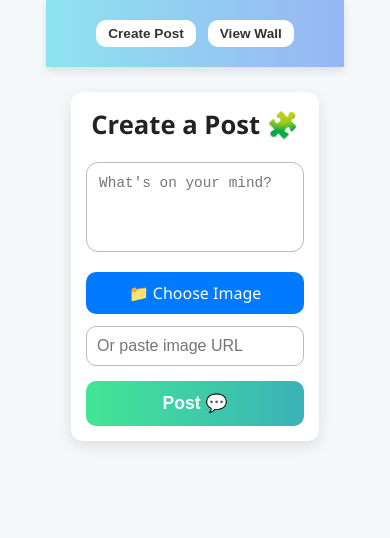
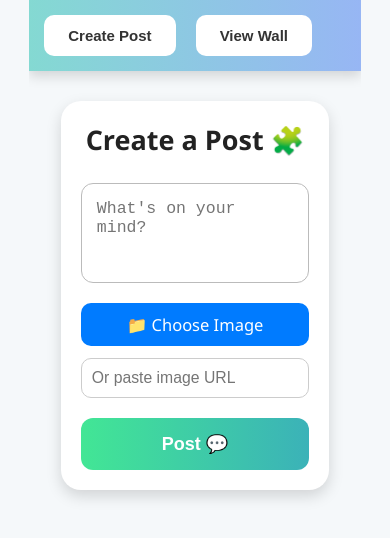
Before and after one commit to Hasitha-Kaluarachchi/Social-Media-Post-Builder-Feed-Prototype, a React (Vite) app: page / in a window 390 px wide. Shown: the top 538 px of the page. Built offline with nearby package versions, Linux system fonts and the light colour scheme.

Commit message:
Update App.css

```diff
--- a/src/App.css
+++ b/src/App.css
@@ -1,4 +1,4 @@
-/* Reset and base styling */
+/* Reset and base layout */
 * {
   box-sizing: border-box;
   margin: 0;
@@ -8,12 +8,13 @@
 html, body {
   width: 100%;
   height: 100%;
-  overflow-x: hidden;
+  overflow-x: hidden; /* stop sideways scroll */
+  font-size: 18px; /* overall base font size increased */
 }
 
 body {
   font-family: "Poppins", sans-serif;
-  background-color: #f4f6fb;
+  background-color: #eef2f8;
   display: flex;
   flex-direction: column;
   align-items: center;
@@ -26,43 +27,42 @@ body {
   align-items: center;
   min-height: 100vh;
   width: 100%;
+  overflow-x: hidden;
 }
 
 /* Header */
 .header {
   width: 100%;
-  background: linear-gradient(90deg, #8ee3ef, #97b6f4);
-  padding: 20px 50px;
+  background: linear-gradient(90deg, #84d9d2, #97b6f4);
+  padding: 25px 60px;
   display: flex;
   justify-content: space-between;
   align-items: center;
-  box-shadow: 0 4px 8px rgba(0, 0, 0, 0.1);
   flex-wrap: wrap;
+  box-shadow: 0 5px 12px rgba(0, 0, 0, 0.15);
 }
 
 .header h1 {
+  font-size: 2rem; /* larger title */
   color: #333;
-  font-size: 1.8rem;
-  font-weight: 600;
-  white-space: nowrap;
 }
 
 .header nav {
   display: flex;
+  gap: 20px;
   flex-wrap: wrap;
-  gap: 12px;
 }
 
 .header nav button {
-  padding: 10px 20px;
+  background: #ffffff;
   border: none;
-  background: white;
   color: #333;
+  padding: 12px 24px;
   border-radius: 10px;
+  font-weight: 600;
+  font-size: 1rem;
   cursor: pointer;
   transition: 0.3s;
-  font-weight: 600;
-  font-size: 1rem;
 }
 
 .header nav button:hover {
@@ -71,49 +71,51 @@ body {
 
 /* Main content */
 .main {
-  width: 100%;
-  max-width: 750px; /* increased width */
+  width: 85vw; /* 85% of screen width for desktops */
+  max-width: 800px; /* won’t exceed this on large monitors */
   margin-top: 50px;
   display: flex;
   flex-direction: column;
   align-items: center;
-  padding: 0 30px;
+  padding: 0 2vw; /* responsive side padding */
+  transition: all 0.3s ease;
 }
+
 
 /* Post Form */
 .post-form {
   width: 100%;
-  background: white;
-  padding: 30px;
-  border-radius: 18px;
-  box-shadow: 0 5px 15px rgba(0, 0, 0, 0.1);
-  margin-bottom: 25px;
+  background: #fff;
+  padding: 35px;
+  border-radius: 20px;
+  box-shadow: 0 6px 15px rgba(0, 0, 0, 0.15);
+  margin-bottom: 30px;
 }
 
 .post-form h2 {
   text-align: center;
+  font-size: 1.8rem;
+  margin-bottom: 25px;
   color: #222;
-  font-size: 1.6rem;
-  margin-bottom: 20px;
 }
 
 .post-form textarea {
   width: 100%;
-  height: 120px; /* larger height */
+  height: 140px;
   border-radius: 12px;
   border: 1px solid #bbb;
-  padding: 12px;
-  font-size: 1.05rem;
+  padding: 15px;
+  font-size: 1.1rem;
   margin-bottom: 15px;
   resize: none;
 }
 
-/* Image input section */
+/* Image inputs */
 .image-inputs {
   display: flex;
   flex-direction: column;
   gap: 12px;
-  margin-bottom: 15px;
+  margin-bottom: 20px;
 }
 
 .file-btn {
@@ -123,7 +125,7 @@ body {
   text-align: center;
   border-radius: 10px;
   cursor: pointer;
-  font-size: 1rem;
+  font-size: 1.1rem;
 }
 
 .file-btn input {
@@ -132,11 +134,12 @@ body {
 
 .image-inputs input[type="text"] {
   border-radius: 10px;
-  border: 1px solid #bbb;
+  border: 1px solid #ccc;
   padding: 10px;
-  font-size: 1rem;
+  font-size: 1.05rem;
 }
 
+/* Preview image */
 .preview-image {
   width: 100%;
   border-radius: 12px;
@@ -147,19 +150,19 @@ body {
 /* Post button */
 .post-form button {
   width: 100%;
-  padding: 12px;
+  padding: 15px;
   border: none;
   background: linear-gradient(90deg, #42e695, #3bb2b8);
-  color: white;
-  border-radius: 10px;
+  color: #fff;
+  border-radius: 12px;
   cursor: pointer;
-  font-size: 1.1rem;
+  font-size: 1.2rem;
   font-weight: 600;
   transition: 0.3s;
 }
 
 .post-form button:hover {
-  transform: scale(1.03);
+  transform: scale(1.04);
 }
 
 /* Post Wall */
@@ -171,22 +174,21 @@ body {
 }
 
 .post-wall h2 {
-  color: #333;
   text-align: center;
-  font-size: 1.6rem;
-  margin-bottom: 10px;
+  font-size: 1.8rem;
+  margin-bottom: 15px;
 }
 
 .back-btn {
   align-self: flex-start;
-  margin-bottom: 20px;
   background: #84d9d2;
+  color: #fff;
   border: none;
-  color: #fff;
   padding: 12px 20px;
   border-radius: 10px;
+  font-size: 1rem;
   cursor: pointer;
-  font-size: 1rem;
+  margin-bottom: 25px;
   transition: 0.3s;
 }
 
@@ -194,14 +196,14 @@ body {
   background: #68c7be;
 }
 
-/* Each post */
+/* Each Post */
 .social-post {
   width: 100%;
-  background: white;
+  background: #fff;
   border-radius: 18px;
-  padding: 20px;
+  padding: 25px;
   margin-bottom: 25px;
-  box-shadow: 0 5px 10px rgba(0, 0, 0, 0.1);
+  box-shadow: 0 6px 12px rgba(0, 0, 0, 0.1);
 }
 
 .post-header {
@@ -211,22 +213,21 @@ body {
 }
 
 .avatar {
-  width: 50px;
-  height: 50px;
+  width: 55px;
+  height: 55px;
   background: #97b6f4;
   border-radius: 50%;
-  margin-right: 12px;
+  margin-right: 15px;
 }
 
 .user-details strong {
-  display: block;
+  font-size: 1.1rem;
   color: #333;
-  font-size: 1.05rem;
 }
 
 .user-details small {
-  color: #777;
   font-size: 0.9rem;
+  color: #666;
 }
 
 .post-image {
@@ -237,27 +238,26 @@ body {
 }
 
 .post-text {
-  text-align: center;
   font-size: 1.1rem;
   color: #444;
-  margin-bottom: 10px;
+  margin-top: 10px;
 }
 
 .post-actions {
   display: flex;
   justify-content: space-around;
-  margin-top: 15px;
+  margin-top: 20px;
 }
 
 .post-actions button {
   background: #007bff;
   color: white;
   border: none;
-  padding: 8px 16px;
+  padding: 10px 20px;
   border-radius: 25px;
   cursor: pointer;
+  font-size: 1.1rem;
   transition: 0.3s;
-  font-size: 1rem;
 }
 
 .post-actions button:hover {
@@ -284,8 +284,8 @@ body {
   color: white;
   border: none;
   border-radius: 50%;
-  width: 40px;
-  height: 40px;
+  width: 42px;
+  height: 42px;
   cursor: pointer;
   font-size: 1.1rem;
   transition: 0.3s;
@@ -296,93 +296,81 @@ body {
 }
 
 .comment-list {
-  margin-top: 12px;
-  padding-left: 15px;
+  margin-top: 15px;
+  padding-left: 20px;
+  list-style: none;
   color: #333;
-  list-style-type: none;
-  font-size: 0.95rem;
+  font-size: 1rem;
 }
 
-/* 📱 RESPONSIVE DESIGN */
+/* 📱 Responsive Design */
 @media (max-width: 1024px) {
+  html {
+    font-size: 17px;
+  }
+
   .main {
     max-width: 90%;
-    padding: 0 20px;
   }
 
-  .post-form {
+  .post-form, .social-post {
     padding: 25px;
   }
 }
 
 @media (max-width: 768px) {
+  html {
+    font-size: 16px;
+  }
+
   .header {
     flex-direction: column;
     align-items: flex-start;
-    gap: 15px;
+    padding: 20px;
+  }
+
+  .main {
+    margin-top: 30px;
+    padding: 0 15px;
+  }
+
+  .post-form textarea {
+    height: 120px;
+  }
+
+  .avatar {
+    width: 50px;
+    height: 50px;
+  }
+
+  .post-actions button {
+    padding: 8px 15px;
+    font-size: 1rem;
+  }
+}
+
+@media (max-width: 480px) {
+  html {
+    font-size: 15px;
+  }
+
+  .header {
+    padding: 15px;
   }
 
   .header h1 {
-    font-size: 1.6rem;
+    font-size: 1.5rem;
   }
 
-  .header nav button {
-    font-size: 0.95rem;
-  }
-
-  .main {
-    margin-top: 25px;
-    padding: 0 15px;
+  .post-form, .social-post {
+    padding: 20px;
   }
 
   .post-form textarea {
     height: 100px;
   }
 
-  .social-post {
-    padding: 15px;
-  }
-
   .post-actions button {
-    font-size: 0.9rem;
-  }
-
-  .comment-section input {
-    font-size: 0.9rem;
+    font-size: 0.95rem;
   }
 }
-
-@media (max-width: 480px) {
-  .header h1 {
-    font-size: 1.3rem;
-  }
-
-  .header nav button {
-    padding: 6px 12px;
-    font-size: 0.85rem;
-  }
-
-  .main {
-    padding: 0 10px;
-  }
-
-  .post-form, .social-post {
-    padding: 15px;
-    border-radius: 12px;
-  }
-
-  .post-form textarea {
-    height: 90px;
-    font-size: 0.9rem;
-  }
-
-  .post-actions {
-    flex-direction: row;
-    gap: 10px;
-  }
-
-  .post-actions button {
-    font-size: 0.85rem;
-    padding: 6px 12px;
-  }
-}
```
